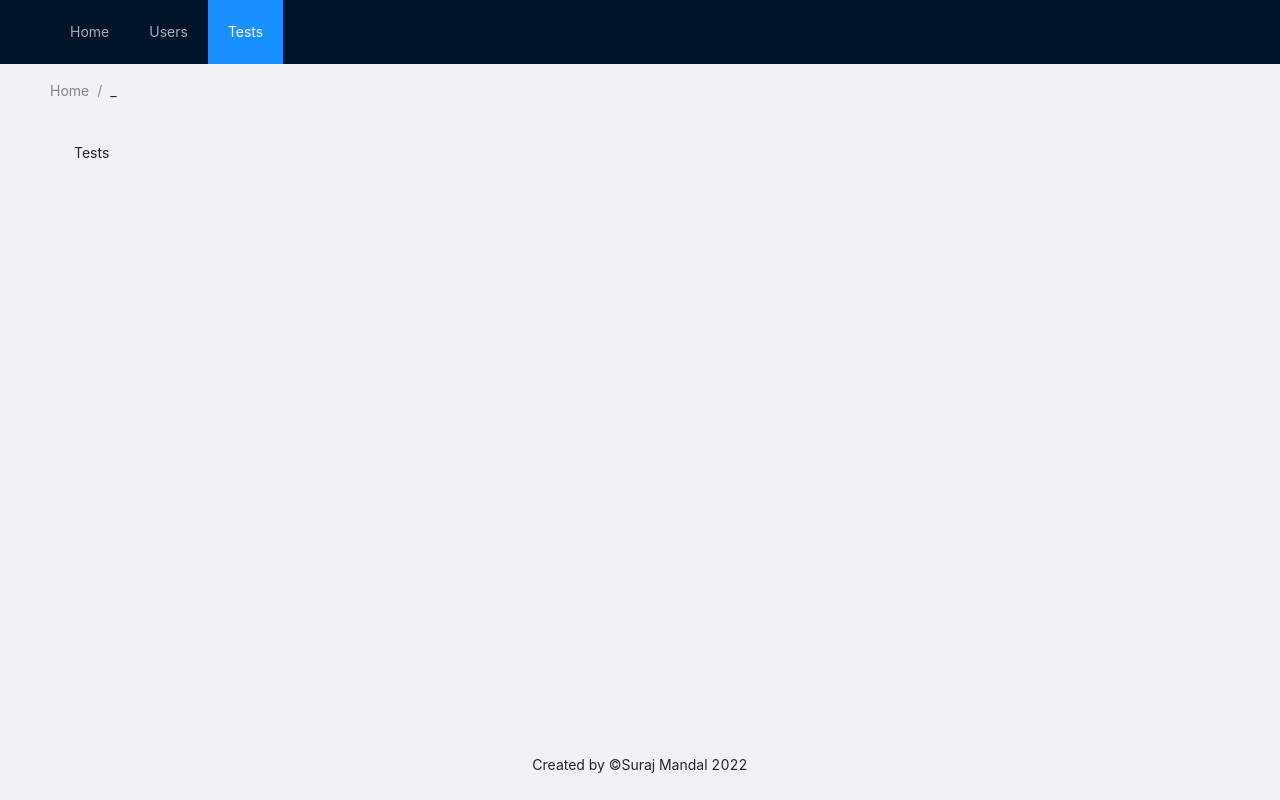
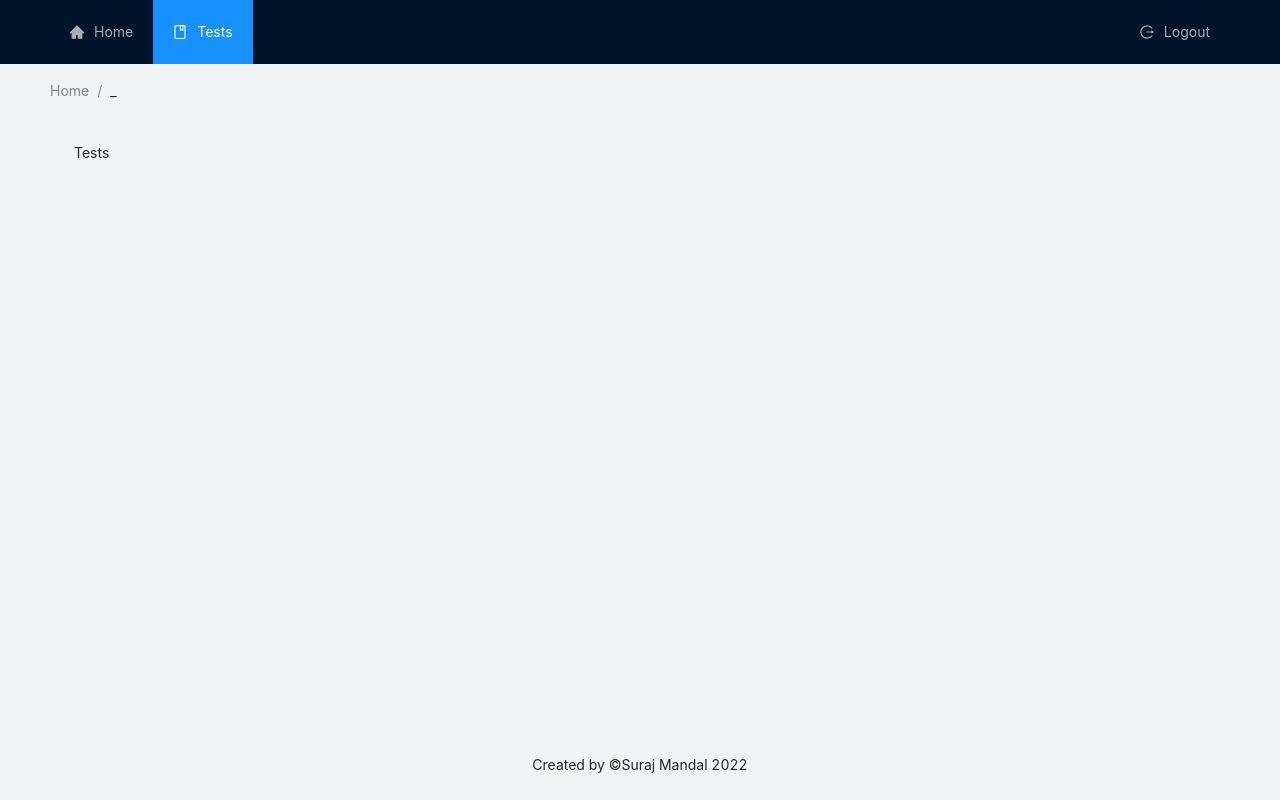
Before and after one commit to College-Assignments/brisk-em-frontend, a Next.js app: page /teacher/tests in a window 1280 px wide. Built offline with nearby package versions, Linux system fonts and the light colour scheme.

Commit message:
add logout button

```diff
--- a/pages/index.tsx
+++ b/pages/index.tsx
@@ -21,7 +21,7 @@ function Home() {
     setLoading(true);
     setTimeout(() => {
       router.push(route);
-    }, 500);
+    }, 100);
   };
 
   return (
--- a/src/layouts/teachers-dashboard.tsx
+++ b/src/layouts/teachers-dashboard.tsx
@@ -1,3 +1,4 @@
+import { BookOutlined, HomeFilled, LogoutOutlined } from '@ant-design/icons';
 import { Breadcrumb, Layout, Menu } from 'antd';
 import { Content, Footer, Header } from 'antd/lib/layout/layout';
 import Head from 'next/head';
@@ -6,16 +7,22 @@ import { ReactElement, ReactNode, useEffect, useState } from 'react';
 
 const navbarItems = [
   {
+    icon: <HomeFilled />,
     key: 'home',
     label: 'Home',
   },
   {
-    key: 'users',
-    label: 'Users',
+    icon: <BookOutlined />,
+    key: 'tests',
+    label: 'Tests',
   },
   {
-    key: 'tests',
-    label: 'Tests',
+    icon: <LogoutOutlined />,
+    key: 'logout',
+    label: 'Logout',
+    style: {
+      marginLeft: 'auto',
+    },
   },
 ];
 
@@ -36,15 +43,28 @@ function TeachersDashboardLayout({ children }: { children: ReactNode }) {
       </Head>
       <Header style={{ position: 'fixed', zIndex: 1, width: '100%' }}>
         <div className="logo" />
-        <Menu theme="dark" mode="horizontal" selectedKeys={[selected]}>
-          {navbarItems.map(({ key, label }) => (
-            <Menu.Item key={key} onClick={() => router.push(`/teacher/${key}`)}>
+        <Menu
+          theme="dark"
+          mode="horizontal"
+          selectedKeys={[selected]}
+          style={{ display: 'flex' }}
+        >
+          {navbarItems.map(({ key, label, icon, style }) => (
+            <Menu.Item
+              key={key}
+              icon={icon}
+              style={style}
+              onClick={() => router.push(`/teacher/${key}`)}
+            >
               {label}
             </Menu.Item>
           ))}
         </Menu>
       </Header>
-      <Content className="site-layout" style={{ padding: '0 50px', marginTop: 64 }}>
+      <Content
+        className="site-layout"
+        style={{ padding: '0 50px', marginTop: 64 }}
+      >
         <Breadcrumb style={{ margin: '16px 0' }}>
           <Breadcrumb.Item>Home</Breadcrumb.Item>
           <Breadcrumb.Item>_</Breadcrumb.Item>
@@ -59,11 +79,15 @@ function TeachersDashboardLayout({ children }: { children: ReactNode }) {
           {children}
         </div>
       </Content>
-      <Footer style={{ textAlign: 'center' }}>Created by ©Suraj Mandal 2022</Footer>
+      <Footer style={{ textAlign: 'center' }}>
+        Created by ©Suraj Mandal 2022
+      </Footer>
     </Layout>
   );
 }
 
-export const getLayout = (page: any) => <TeachersDashboardLayout>{page}</TeachersDashboardLayout>;
+export const getLayout = (page: any) => (
+  <TeachersDashboardLayout>{page}</TeachersDashboardLayout>
+);
 
 export default TeachersDashboardLayout;
```
Also changed, not shown: pages/student/index.tsx (deleted, +0 -20 lines), pages/teacher/index.tsx (+6 -2 lines).
